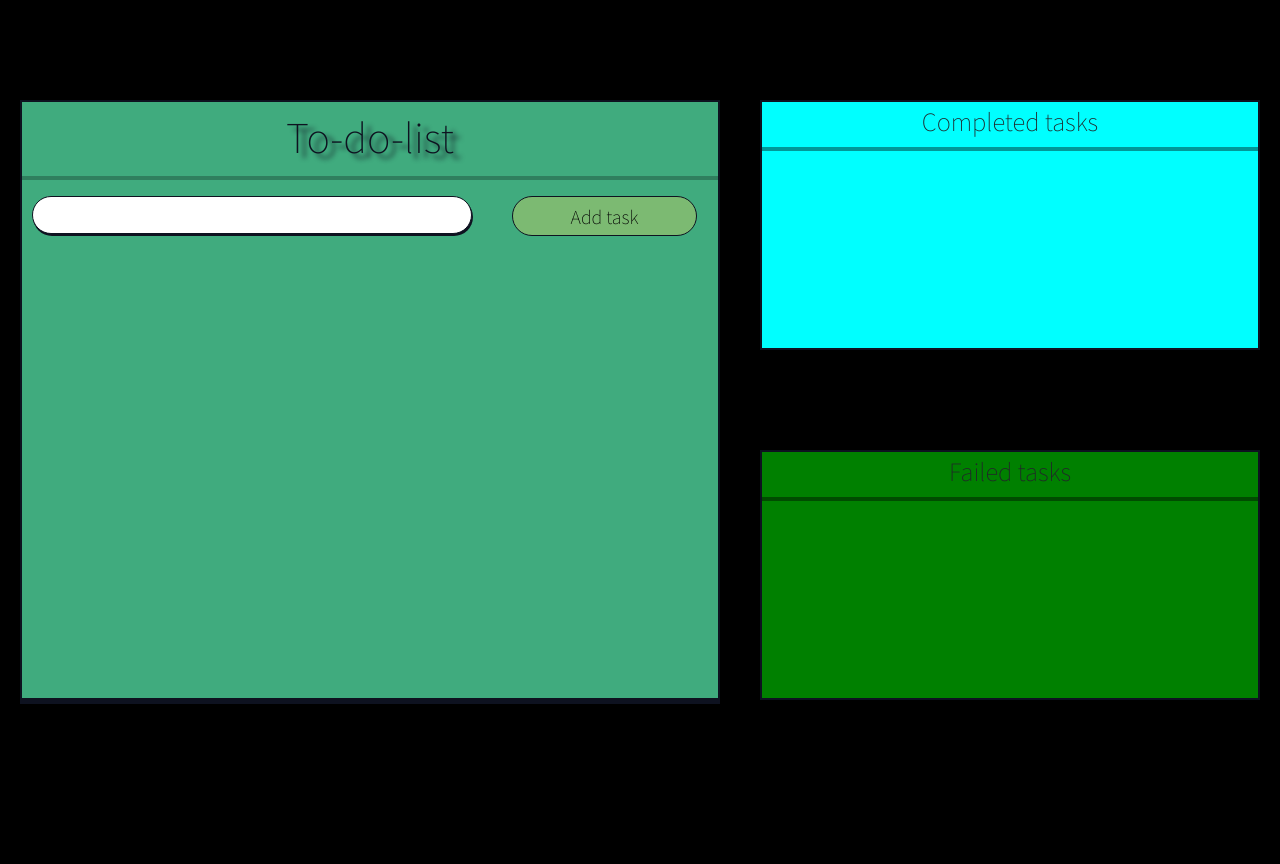
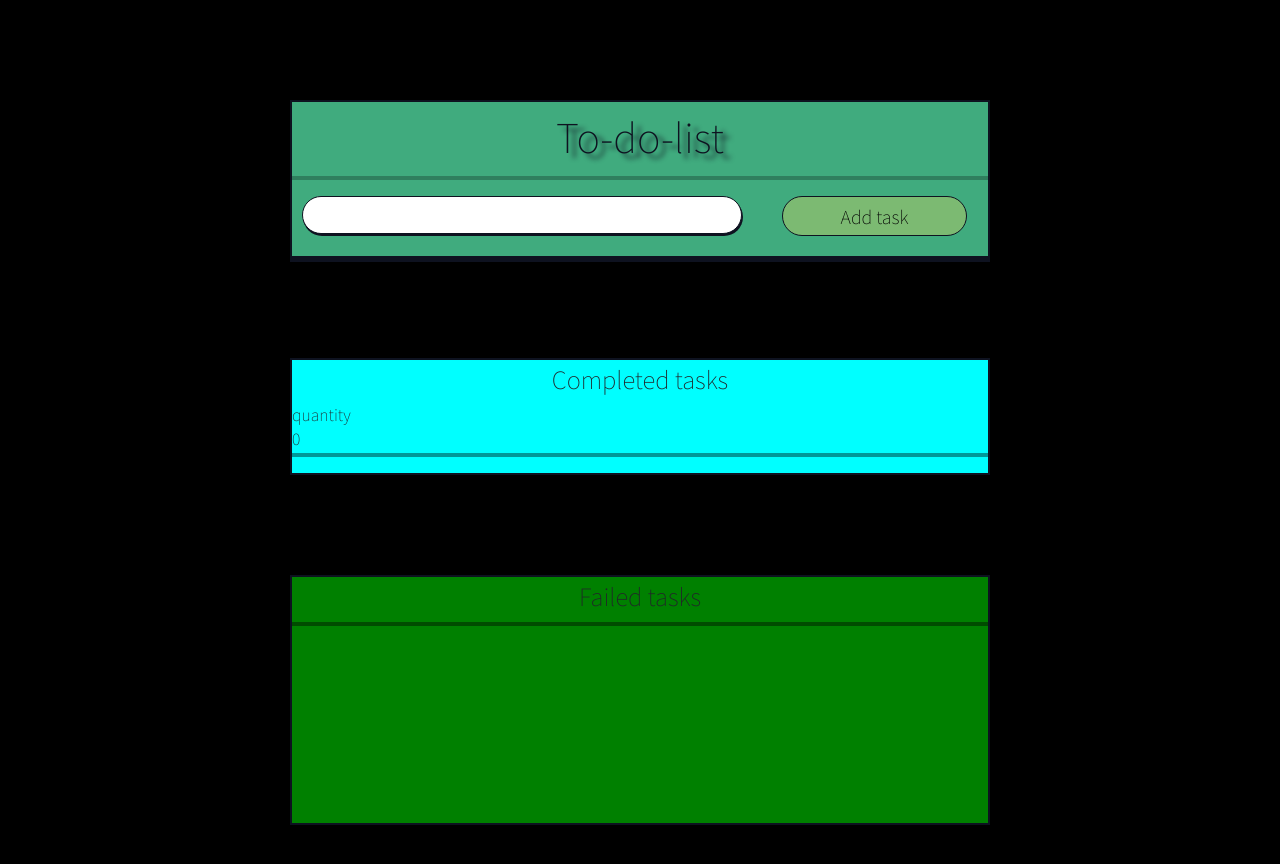
Before and after one commit to Igorexa28/ToDoApp-React, a React (Create React App) app in the folder to-do-list/: page / in a window 1280 px wide. Shown: the top 864 px of the page. Before the commit the page ends 800 px from the top, so only its background shows below. Built offline with nearby package versions, Linux system fonts and the light colour scheme.

Commit message:
Added counter of completed/failed tasks, changed styles

```diff
--- a/to-do-list/src/App.css
+++ b/to-do-list/src/App.css
@@ -145,8 +145,8 @@ body {
           box-shadow: 1px 1px 3px 1px #661008;
 }
 #main #result .completedTasks {
-  height: 250px;
-  width: 500px;
+  height: auto;
+  width: 700px;
   display: -webkit-box;
   display: -ms-flexbox;
   display: flex;
@@ -154,6 +154,9 @@ body {
   -webkit-box-direction: normal;
       -ms-flex-flow: column wrap;
           flex-flow: column wrap;
+  -webkit-box-pack: start;
+      -ms-flex-pack: start;
+          justify-content: flex-start;
   background-color: aqua;
   margin-top: 100px;
   border: 2px solid #0E1220;
@@ -171,7 +174,7 @@ body {
 }
 #main #result .completedTasks .task-closed {
   height: auto;
-  width: 98%;
+  width: 50%;
   margin-left: 10px;
   margin-right: 10px;
   border: 1px solid black;
@@ -179,14 +182,14 @@ body {
 }
 #main #result .failedTasks {
   height: 250px;
-  width: 500px;
+  width: 700px;
   display: -webkit-box;
   display: -ms-flexbox;
   display: flex;
   -webkit-box-orient: vertical;
   -webkit-box-direction: normal;
-      -ms-flex-flow: column nowrap;
-          flex-flow: column nowrap;
+      -ms-flex-flow: column wrap;
+          flex-flow: column wrap;
   background-color: green;
   margin-top: 100px;
   border: 2px solid #0E1220;
@@ -207,6 +210,6 @@ body {
   width: 98%;
   margin-left: 10px;
   margin-right: 10px;
-  border: 1px solid black;
+  border: 1px solid #0E1220;
   white-space: nowrap;
 }/*# sourceMappingURL=App.css.map */
--- a/to-do-list/src/App.js
+++ b/to-do-list/src/App.js
@@ -92,7 +92,7 @@ class App extends React.Component {
       </div>
       <div id="result">
         <div className="completedTasks">
-          <h3 className="task-type">Completed tasks</h3>
+          <h3 className="task-type">Completed tasks</h3> quantity<span>{this.state.completed.length}</span>
             <hr className="hor_line" />
               {completedTasks}
         </div>
--- a/to-do-list/src/App.scss
+++ b/to-do-list/src/App.scss
@@ -1,3 +1,7 @@
+$borderColor: #0E1220;
+$backgroundColorMain: #40AB7E;
+$boxTextShadow: #0E1220;
+
 * {
     margin: 0;
     padding: 0;
@@ -32,13 +36,13 @@ body {
     .mainContent {
         @include size(auto, 700px);
         margin-top: 100px;
-        border: 2px solid #0E1220;
+        border: 2px solid $borderColor;
         background-color: #40AB7E;
-        box-shadow: 0px 4px 0px 0px #0E1220;
+        box-shadow: 0px 4px 0px 0px $boxTextShadow;
         z-index: 3;
 
         .header {
-            text-shadow: 7px 5px 5px #0E1220;
+            text-shadow: 7px 5px 5px $boxTextShadow;
             padding-top: 10px;
             text-align: center;
             font-weight: light;
@@ -61,18 +65,18 @@ body {
                 margin-left: 10px;
                 padding-left: 10px;
                 border-radius: 30px;
-                border: 1px solid #0E1220;
-                box-shadow: 1px 2px 0px 0px #0E1220;
+                border: 1px solid $borderColor;
+                box-shadow: 1px 2px 0px 0px $boxTextShadow;
 
                 &:focus {
                     outline: none;
                     transition: all .2s linear;
-                    box-shadow: 3px 4px 0px 0px #0E1220;
+                    box-shadow: 3px 4px 0px 0px $boxTextShadow;
                 }
 
                 &:not(:focus) {
                     transition: all .2s linear;
-                    box-shadow: 1px 2px 0px 0px #0E1220;
+                    box-shadow: 1px 2px 0px 0px $boxTextShadow;
                 }
             }
 
@@ -80,13 +84,13 @@ body {
                 @include size($width: 185px, $height: 40px);
                 background-color: #7CBA72;
                 border-radius: 30px;
-                border: 1.5px solid #0E1220;
+                border: 1.5px solid $borderColor;
                 margin-top: -3px;
                 font-size: 18px;
 
                 &:hover {
                     transition: all .2s linear;
-                    box-shadow: 0 0 0 2px #7CBA72, 0 0 0 4px #0E1220;
+                    box-shadow: 0 0 0 2px #7CBA72, 0 0 0 4px $boxTextShadow;
                 }
 
                 &:not(:focus) {
@@ -105,13 +109,13 @@ body {
             flex-flow: row wrap;
             justify-content: space-between;
             align-items: center;
-            border: 2px solid #0E1220;
+            border: 2px solid $borderColor;
             border-radius: 13px;
-            box-shadow: 2px 2px 2px 0px #0E1220;
+            box-shadow: 2px 2px 2px 0px $boxTextShadow;
             transition: all 0.1s linear;
 
             &:hover {
-                box-shadow: 2px 4px 2px 0px #0E1220;
+                box-shadow: 2px 4px 2px 0px $boxTextShadow;
             }
 
             .task-text {
@@ -126,7 +130,7 @@ body {
                     margin-right: 20px;
                     background-color: #7CBA72;
                     transition: all .2s linear;
-                    box-shadow: 1px 1px 3px 1px #0E1220;
+                    box-shadow: 1px 1px 3px 1px $boxTextShadow;
                 }
 
                 & + div .btn-danger {
@@ -141,12 +145,43 @@ body {
     #result {
 
         .completedTasks {
-            @include size ($height: 250px, $width: 500px);
+            @include size ($height: auto, $width: 700px);
             display: flex;
             flex-flow: column wrap;
+            justify-content: flex-start;
             background-color: aqua;
             margin-top: 100px;
-            border: 2px solid #0E1220;
+            border: 2px solid $borderColor;
+
+            .task-type {
+                margin-top: 5px;
+                font-size: 24px;
+                text-align: center;
+            }
+
+            .hor_line {
+                width: 100%;
+                opacity: 0.4;
+                border: 2px solid black;
+                margin-top: 3px;
+            }
+
+            .task-closed {
+                @include size ($height: auto, $width: 50%);
+                margin-left: 10px;
+                margin-right: 10px;
+                border: 1px solid black;
+                white-space: nowrap;
+            }
+        }
+
+        .failedTasks {
+            @include size ($height: 250px, $width: 700px);
+            display: flex;
+            flex-flow: column wrap;
+            background-color: green;
+            margin-top: 100px;
+            border: 2px solid $borderColor;
 
             .task-type {
                 margin-top: 5px;
@@ -165,37 +200,7 @@ body {
                 @include size ($height: auto, $width: 98%);
                 margin-left: 10px;
                 margin-right: 10px;
-                border: 1px solid black;
-                white-space: nowrap;
-            }
-        }
-
-        .failedTasks {
-            @include size ($height: 250px, $width: 500px);
-            display: flex;
-            flex-flow: column nowrap;
-            background-color: green;
-            margin-top: 100px;
-            border: 2px solid #0E1220;
-
-            .task-type {
-                margin-top: 5px;
-                font-size: 24px;
-                text-align: center;
-            }
-
-            .hor_line {
-                width: 100%;
-                opacity: 0.4;
-                border: 2px solid black;
-                margin-top: 3px;
-            }
-
-            .task-closed {
-                @include size ($height: auto, $width: 98%);
-                margin-left: 10px;
-                margin-right: 10px;
-                border: 1px solid black;
+                border: 1px solid $borderColor;
                 white-space: nowrap;
             }
         }
```
Also changed, not shown: 1 other file (tests, documents, lock files or other folders).
